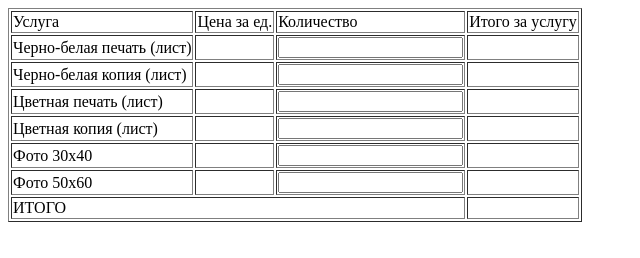
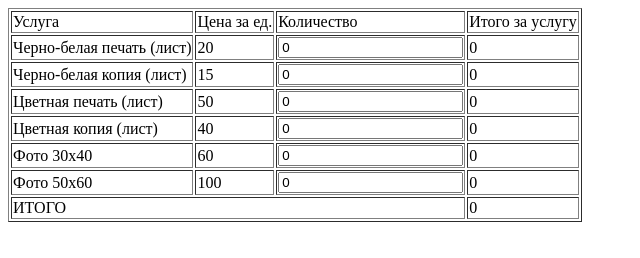
Before and after one commit to ekaterinaeremeeva/Task11, a plain HTML site: page 11-3/3.html in a window 1280 px wide. Shown: the whole page, without its empty margins (0-640 px from the left). Drawn offline with Linux system fonts and the light colour scheme.

Commit message:
Сделала задачу №3

```diff
--- a/11-3/3.html
+++ b/11-3/3.html
@@ -16,46 +16,71 @@
         <tr>
          <td>Черно-белая печать (лист)</td>
          <td id="bwPrint"></td>
-         <td><input type="number" min=0 id="bwPrintQ"></td>
-         <td id="sum0"></td>
+         <td><input type="number" min=0 value=0 id="bwPrintQ"></td>
+         <td id="sum0">0</td>
         </tr>
         <tr>
          <td>Черно-белая копия (лист)</td>
          <td id="bwCopy"></td>
-         <td><input type="number" min=0 id="bwPrintQ"></td>
-         <td id="sum1"></td>
+         <td><input type="number" min=0 value=0 id="bwPrintQ"></td>
+         <td id="sum1">0</td>
         </tr>
         <tr>
          <td>Цветная печать (лист)</td>
          <td id="colorPrint"></td>
-         <td><input type="number" min=0 id="bwPrintQ"></td>
-         <td id="sum2"></td>
+         <td><input type="number" min=0 value=0 id="bwPrintQ"></td>
+         <td id="sum2">0</td>
         </tr>
         <tr>
          <td>Цветная копия (лист)</td>
          <td id="colorCopy"></td>
-         <td><input type="number" min=0 id="bwPrintQ"></td>
-         <td id="sum3"></td>
+         <td><input type="number" min=0 value=0 id="bwPrintQ"></td>
+         <td id="sum3">0</td>
         </tr>
         <tr>
          <td>Фото 30х40</td>
          <td id="photo3040"></td>
-         <td><input type="number" min=0 id="bwPrintQ"></td>
-         <td id="sum4"></td>
+         <td><input type="number" min=0 value=0 id="bwPrintQ"></td>
+         <td id="sum4">0</td>
         </tr>
         <tr>
          <td>Фото 50х60</td>
          <td id="photo5060"></td>
-         <td><input type="number" min=0 id="bwPrintQ"></td>
-         <td id="sum5"></td>
+         <td><input type="number" min=0 value=0 id="bwPrintQ"></td>
+         <td id="sum5">0</td>
         </tr>
         <tr>
          <td colspan="3">ИТОГО</td>
-         <td id="itogo"></td>
+         <td id="itogo">0</td>
         </tr>
     </table>
 </body>
 <script>
-
+    let price={
+        bwPrint:20,
+        bwCopy:15,
+        colorPrint:50,
+        colorCopy:40,
+        photo3040:60,
+        photo5060:100
+    }
+    let elemsQ=document.querySelectorAll("input[type='number']");
+    let priceValues=Object.values(price);
+    let table=document.querySelector("table");
+    priceValues.forEach(function(elem,index){
+        table.rows[index+1].cells[1].innerHTML=elem;
+    })
+    for (let i=0;i<elemsQ.length;i++)
+    {
+        elemsQ[i].oninput=function(){
+            document.getElementById(`sum${i}`).innerHTML=priceValues[i]*elemsQ[i].value;
+            itogo();
+        }
+        function itogo(){
+            let sums=Array.from(document.querySelectorAll("[id*='sum']"));
+            summ=sums.reduce((sum,elem)=>sum+ +elem.innerHTML,0);
+            document.querySelector("#itogo").innerHTML=summ;
+        }
+    }
 </script>
 </html>
```
